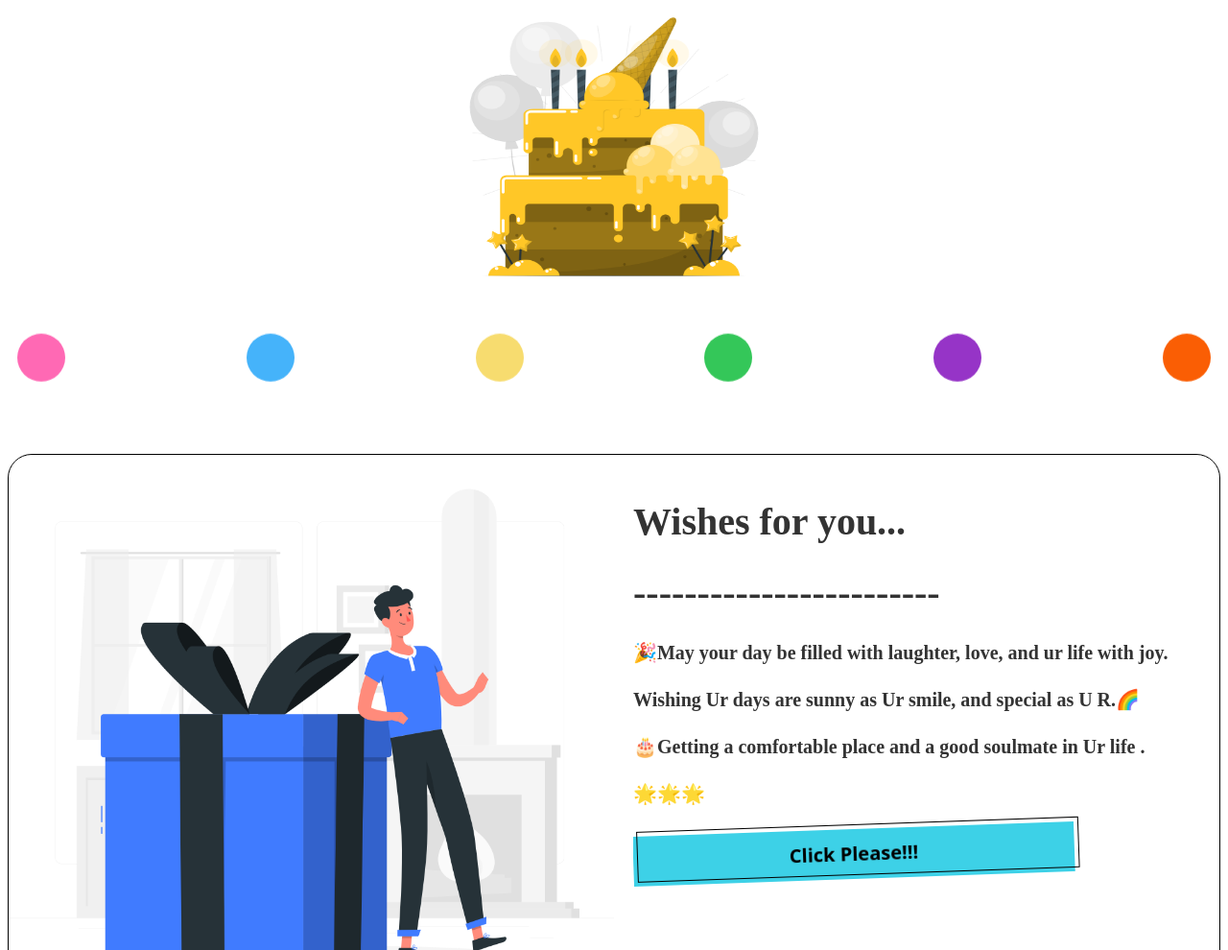
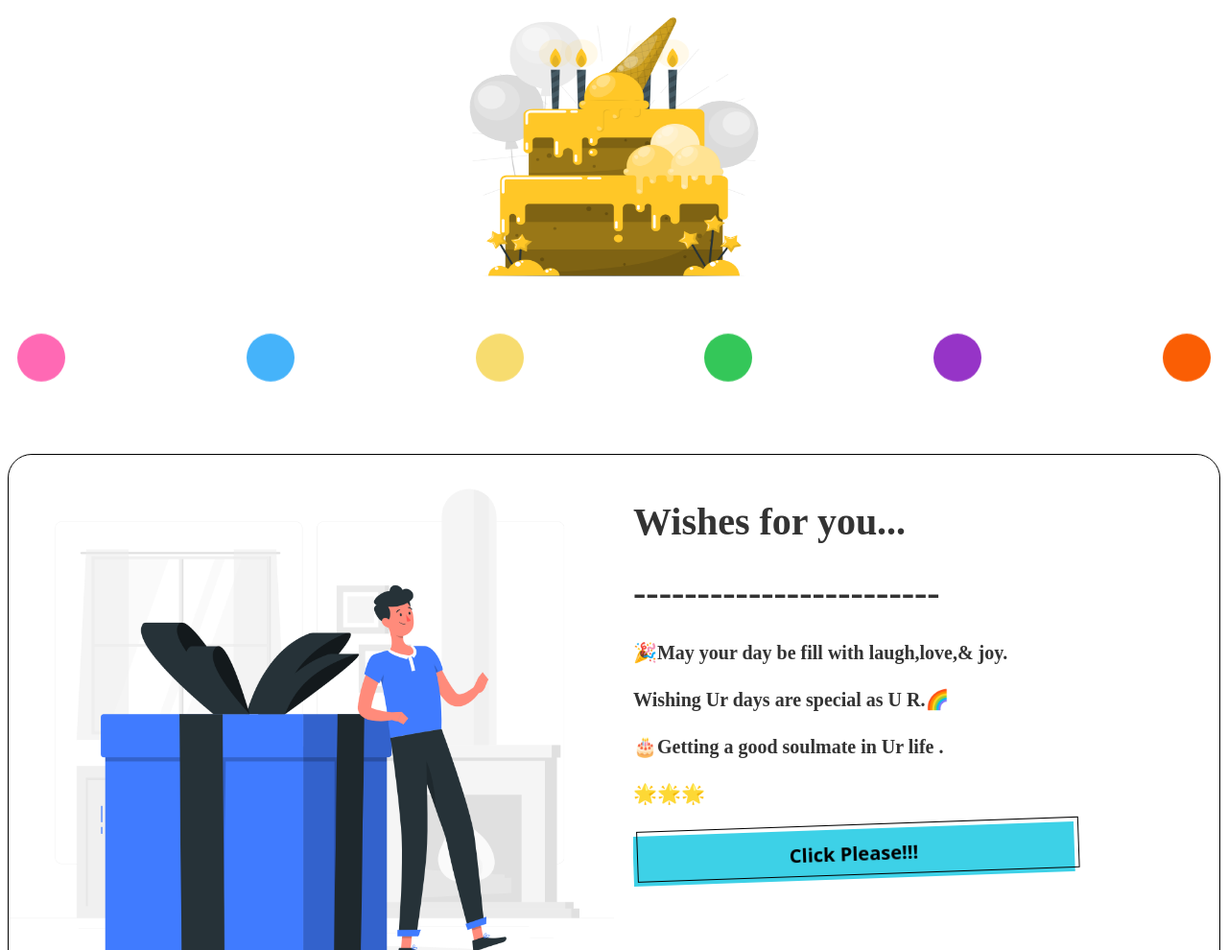
Before and after one commit to Yemyintth/Happy_Birthday, a plain HTML site: page index.html in a window 1280 px wide. Shown: the part 216-1206 px from the top of the page at 96% size. Drawn offline with Linux system fonts and the light colour scheme.

Commit message:
Update index.html

```diff
--- a/index.html
+++ b/index.html
@@ -31,9 +31,9 @@
       <div class="typed-out">
         <h1 id="theHeadder">Wishes for you...</h1>
         <h1 id="theHeadder-1">------------------------</h1>
-        <p id="theText-1">🎉May your day be filled with laughter, love, and ur life with joy.</p>
-        <p id="theText-2">Wishing Ur days are sunny as Ur smile, and special as U R.🌈</p>
-        <p id="theText-3">🎂Getting a comfortable place and a good soulmate in Ur life .</p>
+        <p id="theText-1">🎉May your day be fill with laugh,love,& joy.</p>
+        <p id="theText-2">Wishing Ur days are special as U R.🌈</p>
+        <p id="theText-3">🎂Getting a good soulmate in Ur life .</p>
         <p id="theText-4">🌟🌟🌟</p>
         <button class="button" role="button" id="theChange" onclick="toChange()">Click Please!!!</button>
       </div>
```
